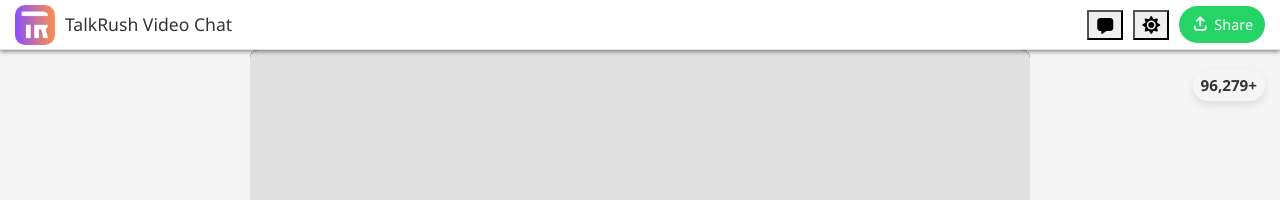
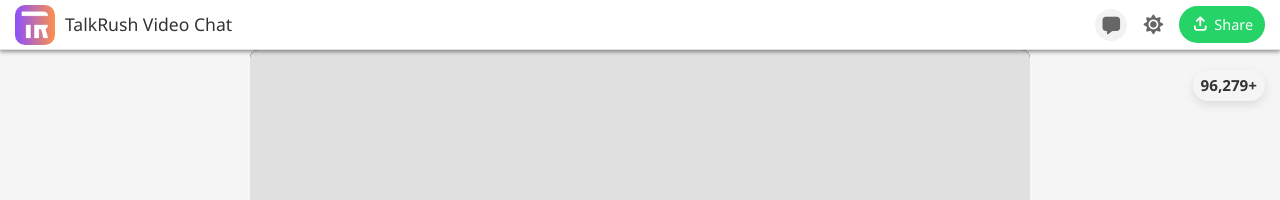
Before and after one commit to shkumaraman/shkumaraman.github.io, a Jekyll site: the page built from chat/video.html, in a window 1280 px wide. Shown: the top 200 px of the page. Built offline with Jekyll 4.4.1, drawn with Linux system fonts in a browser that asks for light colours; comment, search, counter and statistics services are not loaded.

Commit message:
Update video.html

```diff
--- a/chat/video.html
+++ b/chat/video.html
@@ -123,7 +123,7 @@ description: "TalkRush - Video talk to strangers like on Ome TV & Omegle. No sig
     transition: background 0.2s;
   }
 
-  .chat-btn .theme-toggle {
+  .chat-btn, .theme-toggle {
     background: none;
     border: none;
     color: var(--dark-icon-color);
@@ -166,15 +166,15 @@ description: "TalkRush - Video talk to strangers like on Ome TV & Omegle. No sig
   transform: translateX(-50%) scale(0.98);
 }
 
-  .chat-btn .theme-toggle:hover {
+  .chat-btn, .theme-toggle:hover {
     background: var(--dark-icon-hover-bg);
   }
 
-   .chat-btn .light-mode .theme-toggle {
+   .chat-btn, .light-mode, .theme-toggle {
     color: var(--light-icon-color);
   }
 
-   .chat-btn .light-mode .theme-toggle:hover {
+   .chat-btn, .light-mode, .theme-toggle:hover {
     background: var(--light-icon-hover-bg);
   }
 
```
